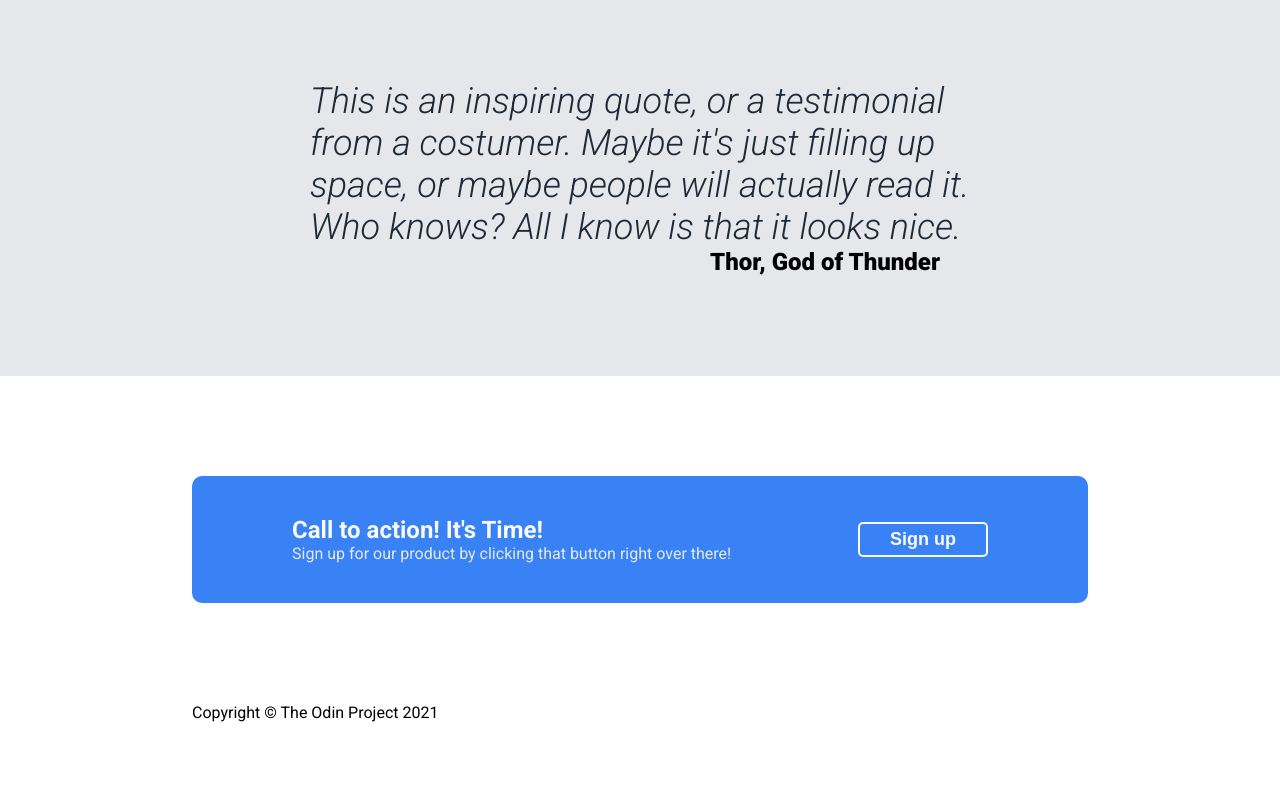
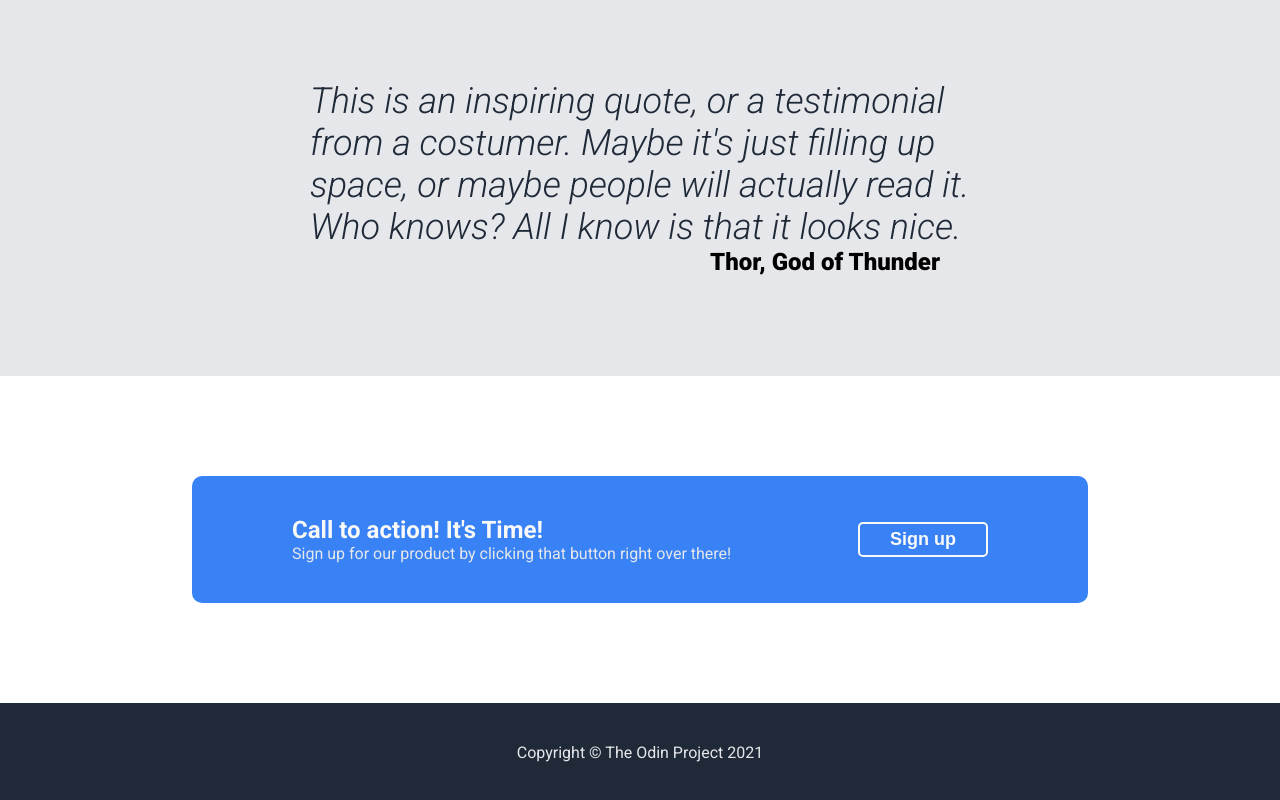
Before and after one commit to mshinji/odin-landingpage, a plain HTML site: page index.html in a window 1280 px wide. Shown: the part 924-1724 px from the top of the page. Before the commit the page ends 1646 px from the top, so only its background shows below. Drawn offline with Linux system fonts and the light colour scheme.

Commit message:
style finished styling footer

```diff
--- a/styles.css
+++ b/styles.css
@@ -67,7 +67,7 @@ body {
     padding-bottom: 100px;
     background-color: #1f2937;
     display: flex;
-    gap: 50px;
+
 
 
 }
@@ -217,3 +217,12 @@ body {
     border-radius: 5px;
     padding: 5px 30px;
 }
+
+.footer {
+    background-color: #1f2937;
+    display: flex;
+    justify-content: center;
+    align-items: center;
+    color: #e5e7eb;
+    padding: 40px 0;
+}
```
